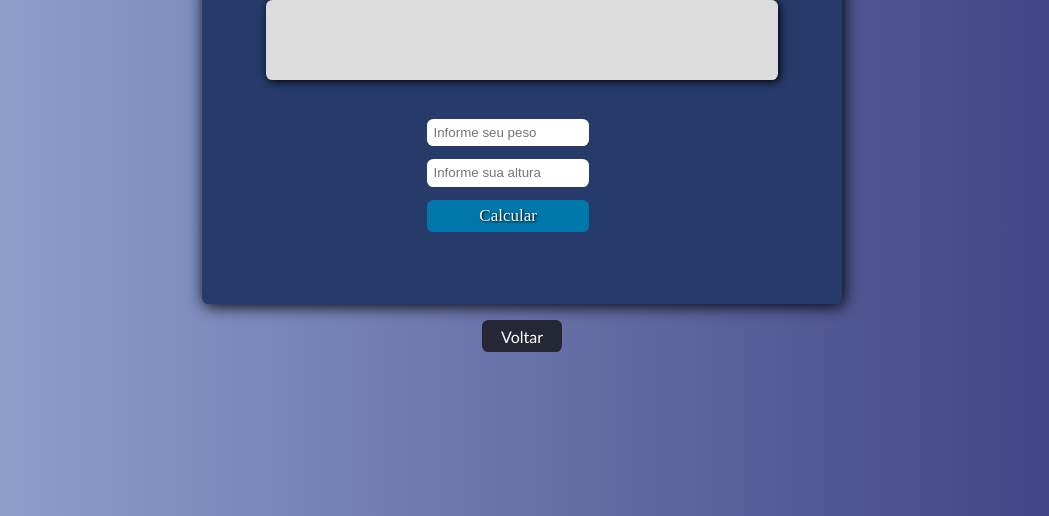
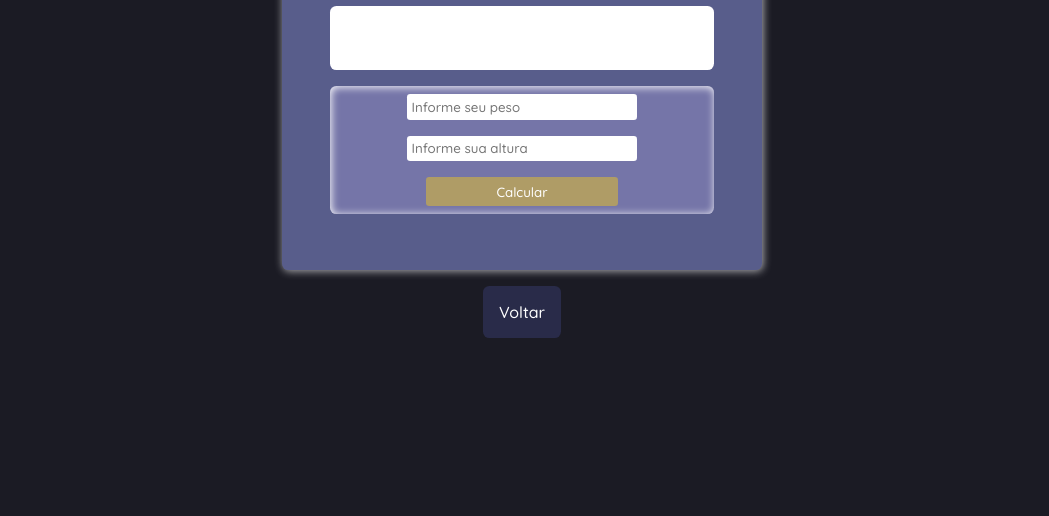
Before and after one commit to Alexandre192001/IMC, a website: page index.html in a window 1280 px wide. Shown: the part 284-800 px from the top of the page, without its empty margins (118-1167 px from the left). Drawn offline with Linux system fonts and the light colour scheme.

Commit message:
Reformulando site

```diff
--- /dev/null
+++ b/assets/sass/index.scss
@@ -0,0 +1,133 @@
+@import url('https://fonts.googleapis.com/css2?family=Quicksand:wght@500&display=swap');
+
+$font-quicksand: "Quicksand";
+
+
+*{
+  margin: 0%;
+  padding: 0%;
+  box-sizing: border-box;
+}
+
+.sessao-principal{
+  background-color: rgb(27, 27, 36);
+  width: 100%;
+  position: relative;
+  height: 100vh;
+  display:flex;
+  flex-direction: column;
+  align-items:center;
+  justify-content: center;
+  color: #fff;
+  gap: 1rem;
+  font-family: $font-quicksand;
+  overflow: hidden;
+
+  .titulo-section{
+    position: relative;
+
+    &:before{
+      position: absolute;
+      content: "";
+      width: 2rem;
+      height: .1rem;
+      bottom:0;
+      left: 0;
+      background-color:#fff;
+    }
+  }
+
+  .container{
+    gap: 1rem;
+    width: 30rem;
+    height: 20rem;
+    background-color: rgb(88, 93, 139);
+    display:flex;
+    border: none;
+    border-radius:.4rem;
+    flex-direction: column;
+    box-shadow:  1px 1px .5rem rgba(255, 255, 255, 0.667);
+    align-items: center;
+    justify-content: center;
+
+    .resultado-imc{
+      background-color: #fff;
+      width: 80%;
+      height: 4rem;
+      border-radius: .4rem;
+      display: flex;
+      justify-content: center;
+      overflow: hidden;
+      align-items: center;
+      flex-direction: column;
+      color: #000;
+    }
+
+    .calculador-valores{
+      width: 80%;
+      height: 8rem;
+      background-color: rgb(117, 117, 168);
+      border-radius: .4rem;
+      display: flex;
+      flex-direction: column;
+      align-items: center;
+      gap: 1rem;
+      justify-content: center;
+      box-shadow: inset 1px 1px .5rem #fff;
+
+      input{
+        width: 60%;
+        border: none;
+        padding: .3rem;
+        outline: none;
+        border-radius: .2rem;
+        font-family: $font-quicksand;
+      }
+
+      button{
+        cursor: pointer;
+        border: none;
+        width: 50%;
+        padding: .4rem 1rem;
+        border-radius: .2rem;
+        font-family: $font-quicksand;
+        color: #fff;
+        background-color: rgb(175, 156, 102);
+        transition: all .2s ease-in-out;
+
+        &:hover{
+          background-color:#fff;
+          color: #000;
+          box-shadow: inset 2px 2px 1rem rgb(175, 156, 102) ;
+        }
+      }
+    }
+  }
+
+  a{
+    text-decoration: none;
+    color: #fff;
+    background-color: rgb(41, 43, 73);
+    padding: 1rem;
+    display: block;
+    border-radius: .4rem;
+    transition: all .2s ease ;
+
+
+    &:hover{
+      background-color: #fff;
+      color:rgb(41, 43, 73) ;
+
+      transform: scale(1.2);
+    }
+  }
+}
+
+@media(max-width:500px){
+  .sessao-principal{
+
+    .container{
+      width: 90%;
+    }
+  }
+}
--- a/index.html
+++ b/index.html
@@ -6,8 +6,8 @@
   <meta http-equiv="X-UA-Compatible" content="IE=edge">
   <meta name="viewport" content="width=device-width, initial-scale=1.0">
   <title>Calculadora IMC</title>
-  <link rel="stylesheet" href="index.css">
-  <script defer src="index.js"></script>
+  <link rel="stylesheet" href="./assets/css/index.css">
+  <script defer src="./assets/js/index.js"></script>
 </head>
 
 <body>
--- /dev/null
+++ b/package.json
@@ -0,0 +1,5 @@
+{
+  "dependencies": {
+    "sass": "^1.54.6"
+  }
+}
```
Also changed, not shown: assets/css/index.css (added), assets/js/index.js (renamed from index.js), index.css (deleted), 2 other files.
